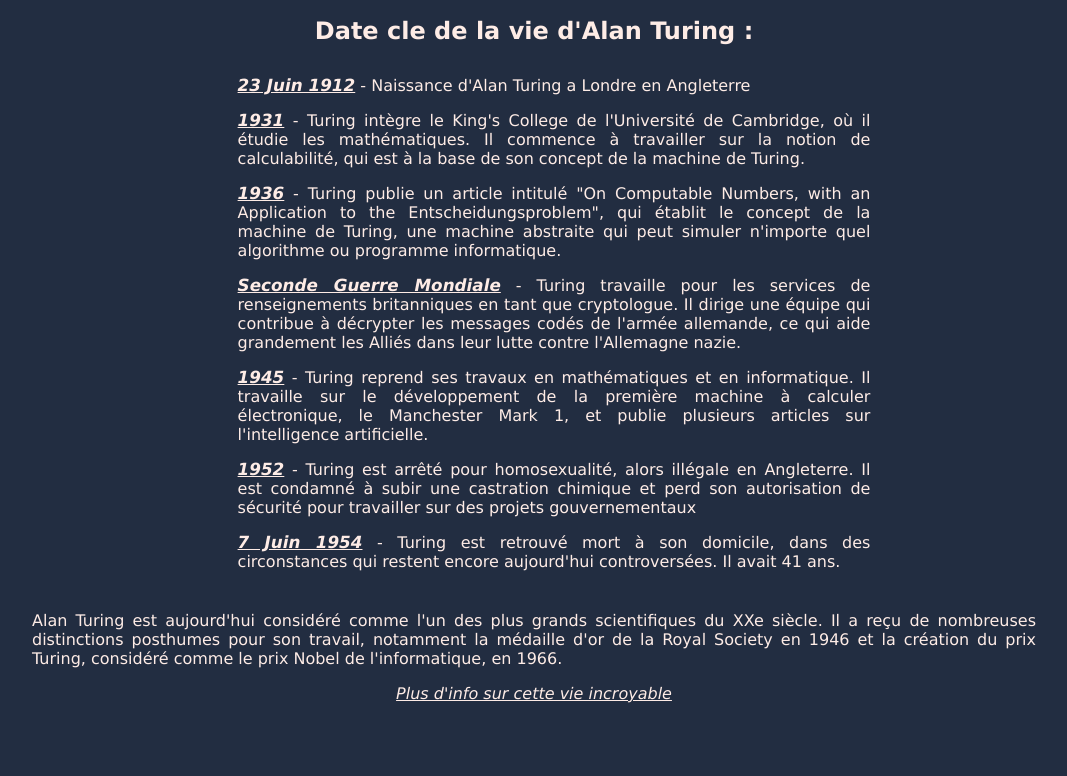
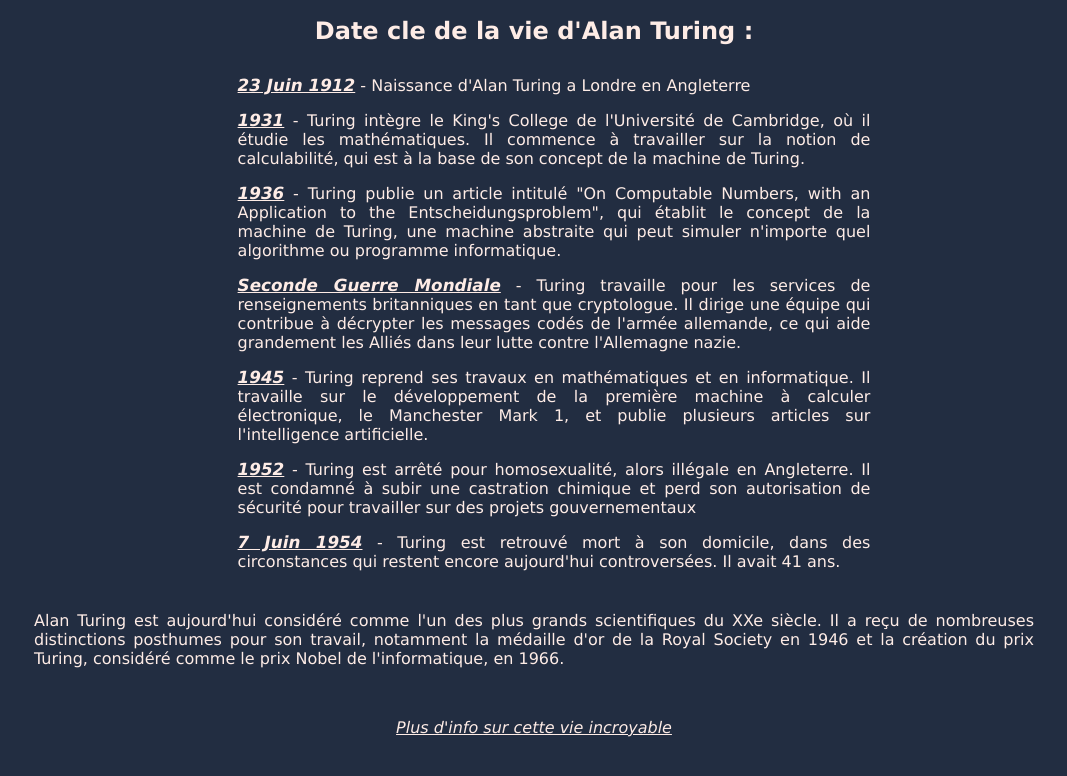
Before and after one commit to GuillemotClement/FreeCodeCamp_tributePage, a plain HTML site: page index.html in a window 1280 px wide. Shown: the part 614-1390 px from the top of the page, without its empty margins (106-1173 px from the left). Drawn offline with Linux system fonts and the light colour scheme.

Commit message:
maj design

```diff
--- a/styles.css
+++ b/styles.css
@@ -22,6 +22,7 @@ body{
     margin: 5% auto;
     border-radius: 10px;
     padding: 10px;
+    max-width: 1400px;
 }
 
 img{
@@ -73,13 +74,20 @@ img{
 #tribute-link{
     color: #FEECE6;
     font-style: italic;
+
 }
 
 .conclusion{
+    text-align: justify;
+    max-width: 1000px;
+    margin: 0 auto;
     margin-top: 40px;
-    text-align: justify;
 }
 
 .sousTitre{
     margin-bottom: 30px;
 }
+
+.moreInfo{
+    margin-top: 50px;
+}
```
